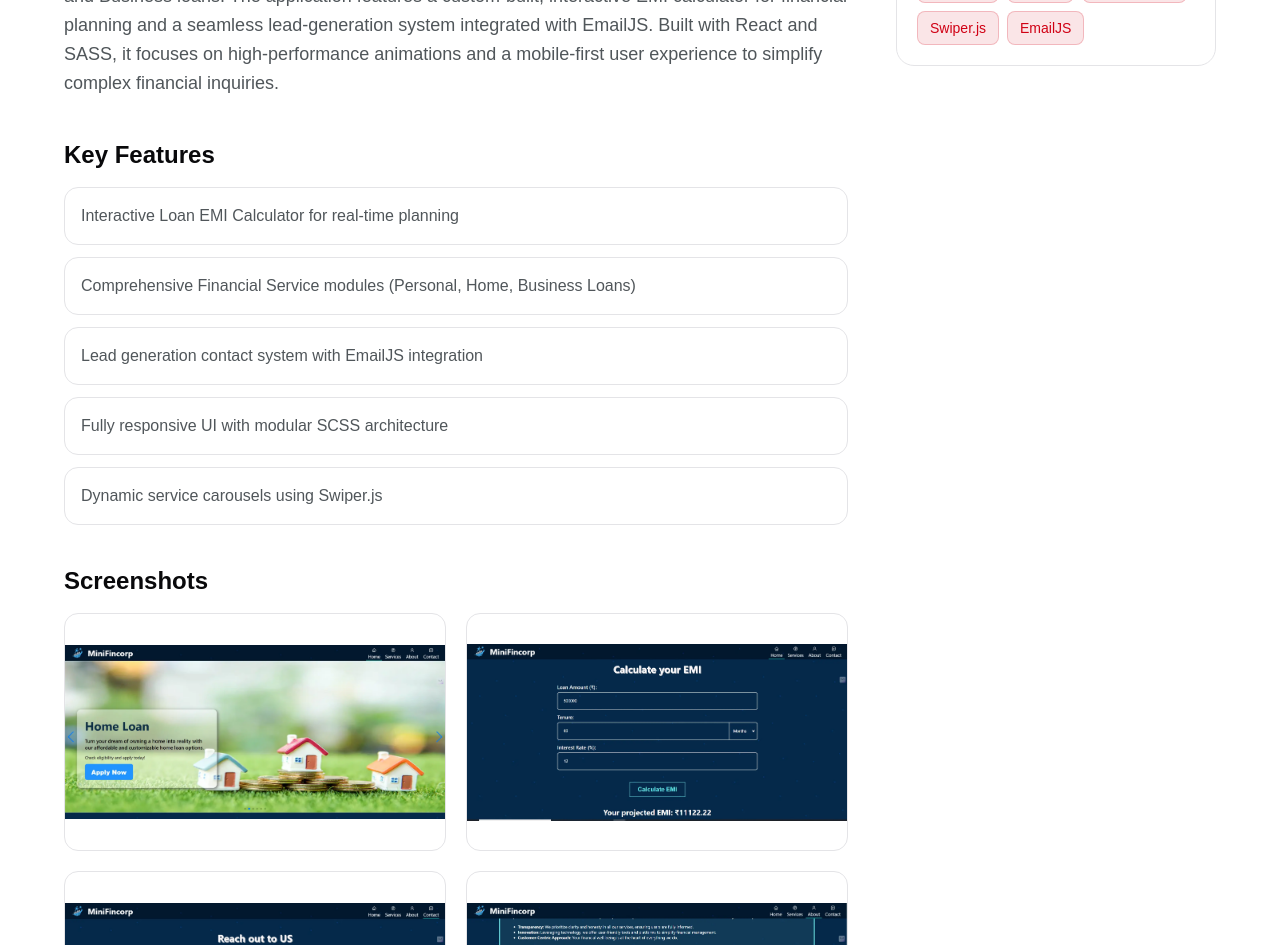
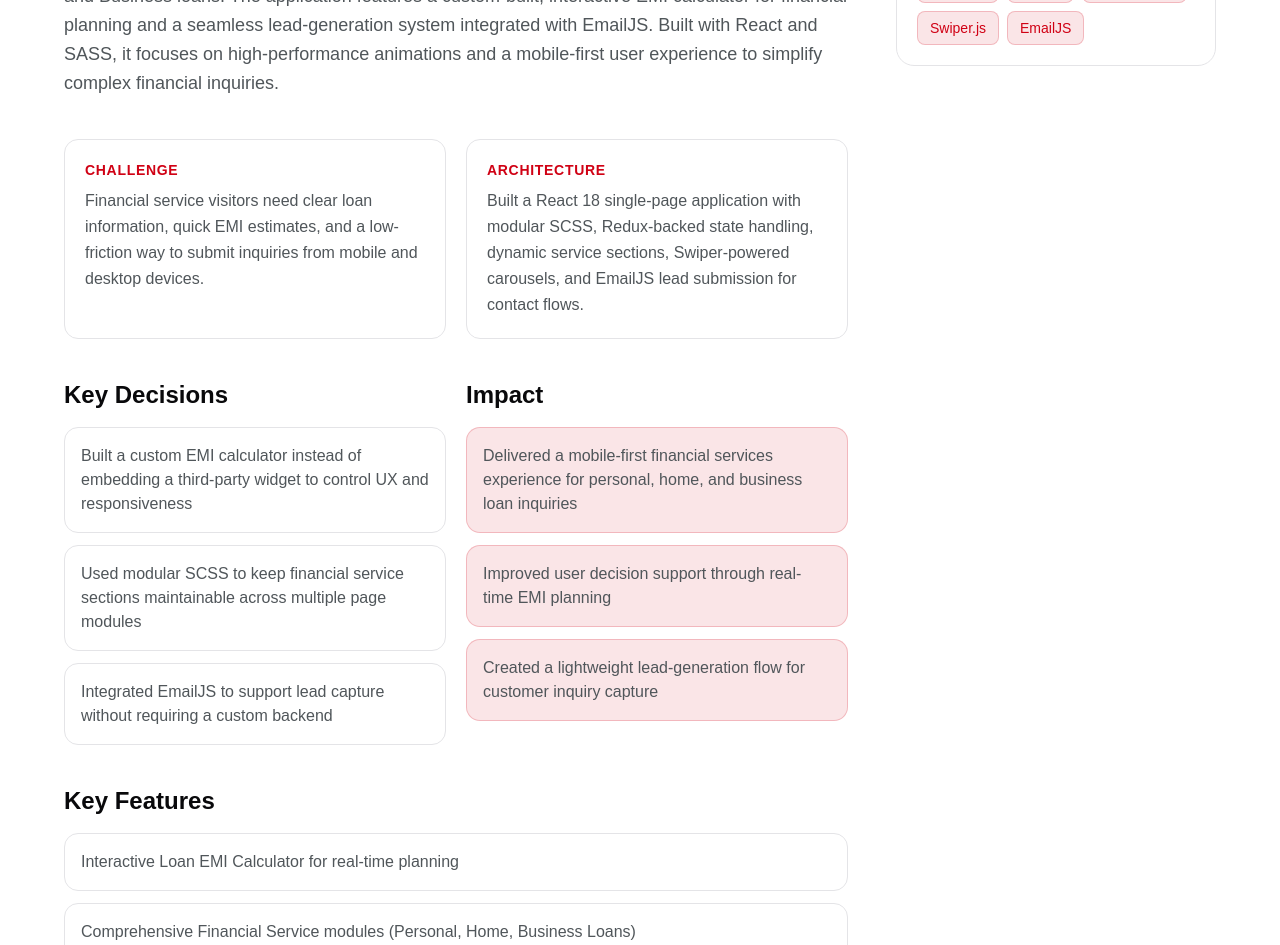
Before and after one commit to KrishnaDs007/krishnas_portfolio, a Next.js app: page /projects/proj-1 in a window 1280 px wide. Shown: the part 680-1625 px from the top of the page. Built offline with nearby package versions, Linux system fonts and the light colour scheme; no server answers.

Commit message:
Add project case study sections

```diff
--- a/app/projects/[id]/page.tsx
+++ b/app/projects/[id]/page.tsx
@@ -178,6 +178,60 @@ export default async function ProjectPage({ params }: ProjectPageProps) {
                 </p>
               </div>
 
+              <div className="grid gap-5 md:grid-cols-2">
+                <article className="rounded-xl border border-border bg-card p-5">
+                  <p className="mb-2 text-sm font-semibold uppercase tracking-wider text-primary">
+                    Challenge
+                  </p>
+                  <p className="leading-relaxed text-muted-foreground">
+                    {project.challenge}
+                  </p>
+                </article>
+
+                <article className="rounded-xl border border-border bg-card p-5">
+                  <p className="mb-2 text-sm font-semibold uppercase tracking-wider text-primary">
+                    Architecture
+                  </p>
+                  <p className="leading-relaxed text-muted-foreground">
+                    {project.architecture}
+                  </p>
+                </article>
+              </div>
+
+              <div className="grid gap-5 md:grid-cols-2">
+                <div>
+                  <h2 className="mb-4 text-2xl font-bold text-foreground">
+                    Key Decisions
+                  </h2>
+                  <ul className="grid gap-3">
+                    {project.decisions.map((decision) => (
+                      <li
+                        key={decision}
+                        className="rounded-xl border border-border bg-card p-4 text-muted-foreground"
+                      >
+                        {decision}
+                      </li>
+                    ))}
+                  </ul>
+                </div>
+
+                <div>
+                  <h2 className="mb-4 text-2xl font-bold text-foreground">
+                    Impact
+                  </h2>
+                  <ul className="grid gap-3">
+                    {project.impact.map((item) => (
+                      <li
+                        key={item}
+                        className="rounded-xl border border-primary/20 bg-primary/10 p-4 text-muted-foreground"
+                      >
+                        {item}
+                      </li>
+                    ))}
+                  </ul>
+                </div>
+              </div>
+
               <div>
                 <h2 className="mb-4 text-2xl font-bold text-foreground">
                   Key Features
--- a/data/projects.json
+++ b/data/projects.json
@@ -5,6 +5,18 @@
     "category": "Developer Tools",
     "shortDescription": "A polished, local-first data structures and algorithms visualizer for learning, comparing, and stepping through algorithms with synced code walkthroughs.",
     "fullDescription": "Built and shipped AlgoPrecision, a production-ready DSA Visualiser that turns complex algorithms into interactive, step-by-step learning flows. The platform combines generator-driven animation frames, custom input controls, speed controls, synced pseudocode highlighting, searchable documentation, and a custom code complexity workspace. It covers a broad DSA catalog across sorting, searching, hashing, stacks, queues, linked lists, arrays and strings, trees, graphs, and dynamic programming, making it useful for interview preparation, classroom demos, and self-paced algorithm practice.",
+    "challenge": "Algorithm learning tools often show final output without explaining how state changes at each step. The goal was to create a visual learning surface that supports custom inputs, paced execution, and code-level reasoning without requiring a backend.",
+    "architecture": "Designed a local-first Next.js application where algorithm modules emit generator-driven animation frames. The visualizer layer consumes those frames for playback controls, pseudocode highlighting, and state rendering while browser storage preserves custom visualizers and profile data.",
+    "decisions": [
+      "Used generator-driven state frames to keep algorithm logic testable and animation playback deterministic",
+      "Kept the app local-first to avoid authentication and backend cost for self-paced learners",
+      "Separated documentation, visualizer state, and complexity workspace so users can move between learning modes quickly"
+    ],
+    "impact": [
+      "Delivered a broad DSA catalog covering sorting, searching, stacks, queues, trees, graphs, and dynamic programming",
+      "Enabled learners to compare algorithm behavior through speed controls, custom inputs, and synced pseudocode",
+      "Created a reusable pattern for adding new algorithms without rewriting the playback system"
+    ],
     "technologies": [
       "Next.js",
       "TypeScript",
@@ -37,6 +49,18 @@
     "category": "Browser Extensions",
     "shortDescription": "A Chrome Manifest V3 extension that summarises webpages, selected text, pasted content, and uploaded files using the user's preferred AI provider.",
     "fullDescription": "Built a Chrome Manifest V3 extension that helps users extract, summarise, and reuse information from webpages and text-based sources. The extension supports full-page summaries, selected-text summaries from the context menu, pasted text, uploaded files, link extraction, follow-up questions, configurable summary styles, output length controls, language selection, and local recent-output history. It includes a professional popup experience, provider settings for Gemini, OpenAI, Anthropic, xAI, and custom OpenAI-compatible endpoints, plus local Chrome storage for provider API keys and saved outputs.",
+    "challenge": "Users needed a privacy-conscious way to summarize different content sources without being locked into one AI provider or repeatedly copying page text into separate tools.",
+    "architecture": "Built a Manifest V3 extension with popup, context-menu, page shortcut, and provider-settings flows. Content extraction runs in extension contexts, user preferences are stored locally, and provider adapters route prompts to Gemini, OpenAI, Anthropic, xAI, or compatible endpoints.",
+    "decisions": [
+      "Used provider adapters so new AI services can be added without rewriting the popup workflow",
+      "Stored API keys and recent outputs in Chrome local storage to keep the extension self-contained",
+      "Added link extraction as a non-AI utility so users can inspect page links without sending content to a provider"
+    ],
+    "impact": [
+      "Supports full-page, selected-text, pasted-text, and uploaded-file summarization from one extension",
+      "Gives users control over provider, summary style, output length, and language",
+      "Reduces repeated manual copy-paste workflows for research-heavy browsing"
+    ],
     "technologies": [
       "Chrome Extension MV3",
       "JavaScript",
@@ -72,6 +96,18 @@
     "category": "Web Apps",
     "shortDescription": "A modern, responsive financial services bridge connecting users with loans, insurance, and interactive EMI planning tools.",
     "fullDescription": "Developed a comprehensive financial help platform that streamlines access to Personal, Home, and Business loans. The application features a custom-built, interactive EMI calculator for financial planning and a seamless lead-generation system integrated with EmailJS. Built with React and SASS, it focuses on high-performance animations and a mobile-first user experience to simplify complex financial inquiries.",
+    "challenge": "Financial service visitors need clear loan information, quick EMI estimates, and a low-friction way to submit inquiries from mobile and desktop devices.",
+    "architecture": "Built a React 18 single-page application with modular SCSS, Redux-backed state handling, dynamic service sections, Swiper-powered carousels, and EmailJS lead submission for contact flows.",
+    "decisions": [
+      "Built a custom EMI calculator instead of embedding a third-party widget to control UX and responsiveness",
+      "Used modular SCSS to keep financial service sections maintainable across multiple page modules",
+      "Integrated EmailJS to support lead capture without requiring a custom backend"
+    ],
+    "impact": [
+      "Delivered a mobile-first financial services experience for personal, home, and business loan inquiries",
+      "Improved user decision support through real-time EMI planning",
+      "Created a lightweight lead-generation flow for customer inquiry capture"
+    ],
     "technologies": ["React 18", "Redux", "SASS/SCSS", "Swiper.js", "EmailJS"],
     "features": [
       "Interactive Loan EMI Calculator for real-time planning",
--- a/lib/projects-utils.ts
+++ b/lib/projects-utils.ts
@@ -6,6 +6,10 @@ export interface ProjectData {
   category: string;
   shortDescription: string;
   fullDescription: string;
+  challenge: string;
+  architecture: string;
+  decisions: string[];
+  impact: string[];
   technologies: string[];
   features: string[];
   images: string[];
@@ -52,6 +56,14 @@ const validateProject = (project: unknown, index: number): ProjectData => {
     throw new Error(`Project ${index} has invalid "features".`);
   }
 
+  if (!isStringArray(project.decisions)) {
+    throw new Error(`Project ${index} has invalid "decisions".`);
+  }
+
+  if (!isStringArray(project.impact)) {
+    throw new Error(`Project ${index} has invalid "impact".`);
+  }
+
   if (!isStringArray(project.images) || project.images.length === 0) {
     throw new Error(`Project ${index} must include at least one image.`);
   }
@@ -78,6 +90,10 @@ const validateProject = (project: unknown, index: number): ProjectData => {
     category: requireString(project, "category", index),
     shortDescription: requireString(project, "shortDescription", index),
     fullDescription: requireString(project, "fullDescription", index),
+    challenge: requireString(project, "challenge", index),
+    architecture: requireString(project, "architecture", index),
+    decisions: project.decisions,
+    impact: project.impact,
     technologies: project.technologies,
     features: project.features,
     images: project.images,
```
